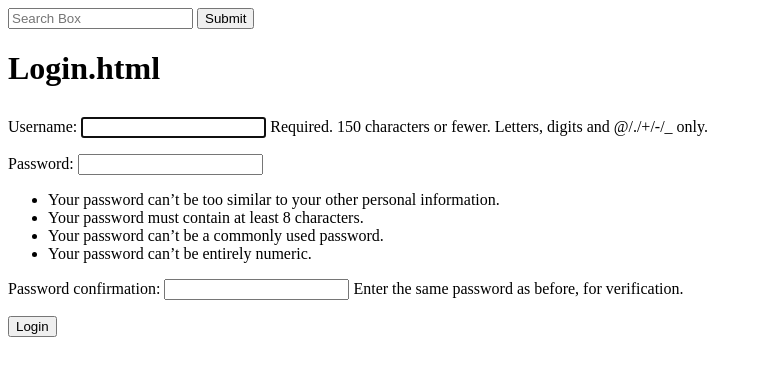
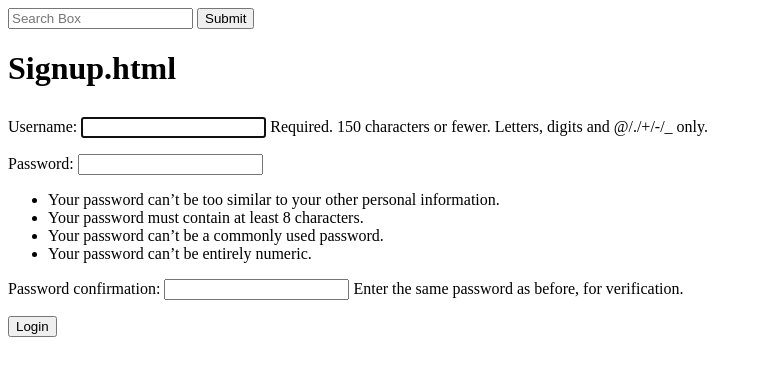
Before and after one commit to gktirkha/django_learning, a Django app: page /signup/ in a window 1280 px wide. Shown: the top 376 px of the page, without its empty margins (0-759 px from the left). Run offline with Django 3.2, Linux system fonts and the light colour scheme.

Commit message:
change name in signup.html

```diff
--- a/templates/account/signup.html
+++ b/templates/account/signup.html
@@ -1,7 +1,7 @@
 {% extends "base.html" %}
 
 {% block base %}
-<h1>Login.html</h1>
+<h1>Signup.html</h1>
 
 <div style="margin-top: 30px;">
     {% if not request.user.is_authenticated %}
```
Also changed, not shown: README.md.
